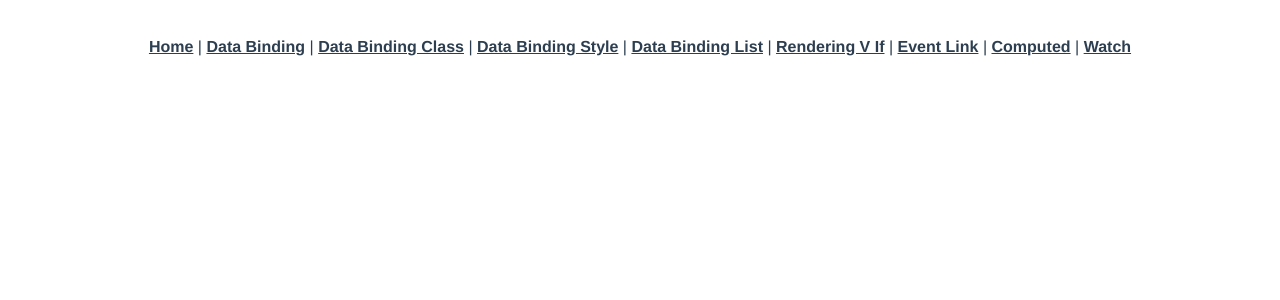
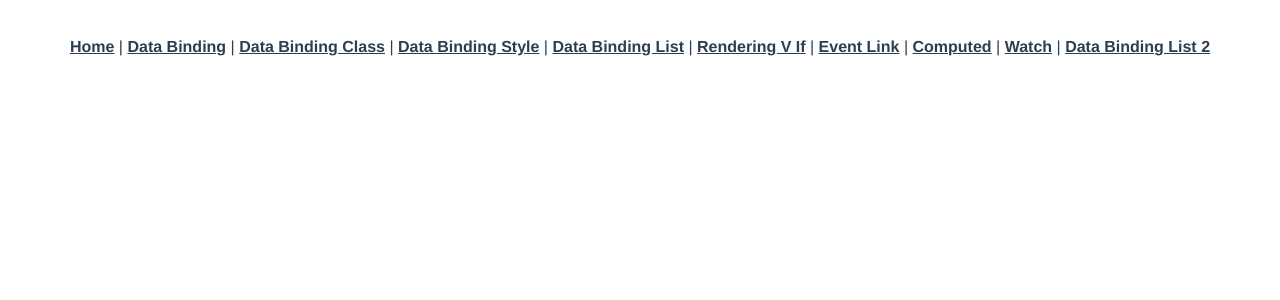
Before and after one commit to GeonwooVincentKim/VueProject, a Vue app: page /clickCtrl in a window 1280 px wide. Shown: the top 300 px of the page. Built offline with nearby package versions, Linux system fonts and the light colour scheme.

Commit message:
[Feature] - Data Binding List 2

```diff
--- a/src/App.vue
+++ b/src/App.vue
@@ -10,7 +10,8 @@
     <router-link to="/eventClick">Event Link</router-link> |
     <!-- <router-link to="/clickCtrl.html">Click Ctrl</router-link> -->
     <router-link to="/computedExample">Computed</router-link> |
-    <router-link to="/watchExample">Watch</router-link>
+    <router-link to="/watchExample">Watch</router-link> |
+    <router-link to="/dataBindingList2">Data Binding List 2</router-link>
 
     <!-- <router-link to="/databinding">Data Binding</router-link> |
     <router-link to="/databindinghtml">Data Binding HTML</router-link> |
--- a/src/router/index.js
+++ b/src/router/index.js
@@ -26,6 +26,8 @@ import EventChange from "../views/EventChange.vue";
 import ComputedExample from "../views/ComputedExample.vue";
 import WatchExample from "../views/WatchExample.vue";
 import WatchExample2 from "../views/WatchExample2.vue";
+
+import DataBindingList2 from "../views/DataBindingList2";
 
 const routes = [
   {
@@ -149,6 +151,11 @@ const routes = [
     path: '/watchExample2',
     name: 'WatchExample2',
     component: WatchExample2
+  },
+  {
+    path: '/dataBindingList2',
+    name: "DataBindingList2",
+    component: DataBindingList2
   }
 ]
 
```
